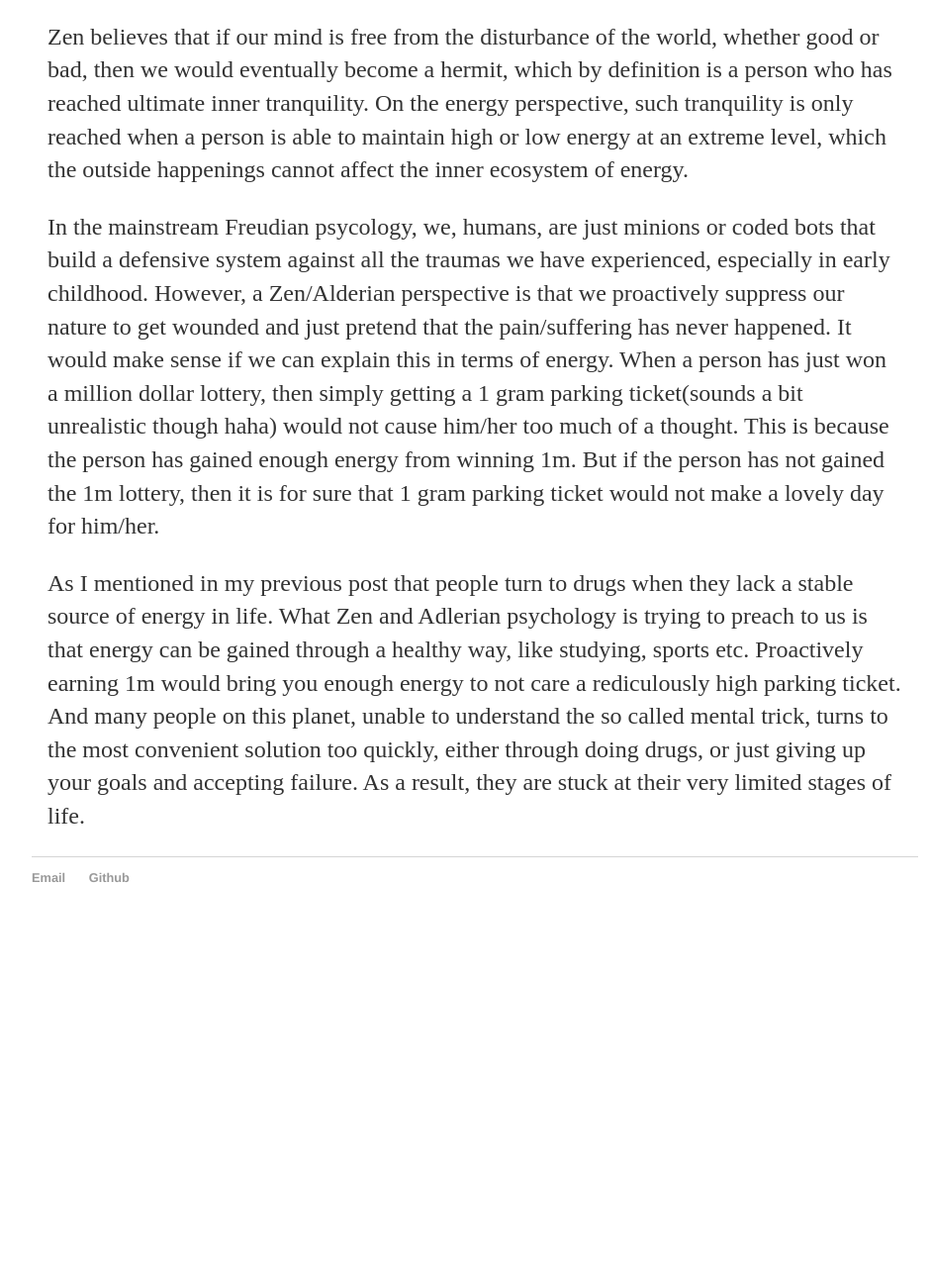
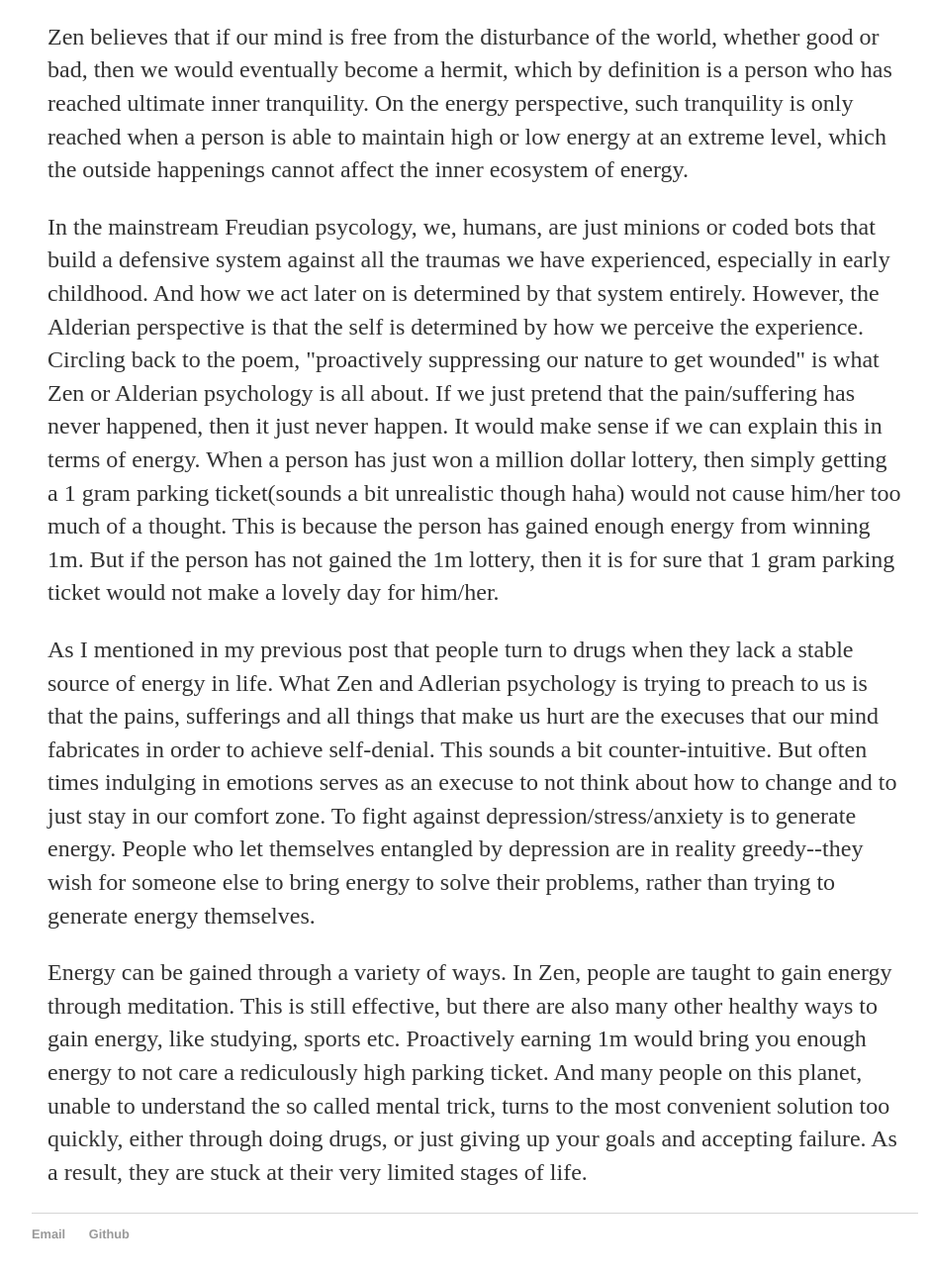
Before and after one commit to yiweny/yiweny.github.io, a plain HTML site: page zen.html in a window 1280 px wide. Shown: the part 974-2264 px from the top of the page at 99% size, without its empty margins (160-1101 px from the left). Before the commit the page ends 1928 px from the top, so only its background shows below. Drawn offline with Linux system fonts and the light colour scheme.

Commit message:
adding some refinements to zen

```diff
--- a/zen.html
+++ b/zen.html
@@ -34,8 +34,9 @@
             </p>
             <p>Contrary to the ideology in Buddaism where people are born to suffer. The poem itself captures Zen, which believes that all the pains and sufferings would not exist if our mind is not affected by them. This is surprisingly similar to Adler's statement: "No experience is in itself a cause of our success or failure. We do not suffer from the shock of our experiences--the so-called trauma--but instead we make out of them whatever suits our purpose. We are not determined by our experiences, but the meaning we give them is self-determining."(Page 39, The Courage to Be Disliked).</p>
             <p>Zen believes that if our mind is free from the disturbance of the world, whether good or bad, then we would eventually become a hermit, which by definition is a person who has reached ultimate inner tranquility. On the energy perspective, such tranquility is only reached when a person is able to maintain high or low energy at an extreme level, which the outside happenings cannot affect the inner ecosystem of energy.</p>
-            <p>In the mainstream Freudian psycology, we, humans, are just minions or coded bots that build a defensive system against all the traumas we have experienced, especially in early childhood. However, a Zen/Alderian perspective is that we proactively suppress our nature to get wounded and just pretend that the pain/suffering has never happened. It would make sense if we can explain this in terms of energy. When a person has just won a million dollar lottery, then simply getting a 1 gram parking ticket(sounds a bit unrealistic though haha) would not cause him/her too much of a thought. This is because the person has gained enough energy from winning 1m. But if the person has not gained the 1m lottery, then it is for sure that 1 gram parking ticket would not make a lovely day for him/her. </p>
-            <p>As I mentioned in my previous post that people turn to drugs when they lack a stable source of energy in life. What Zen and Adlerian psychology is trying to preach to us is that energy can be gained through a healthy way, like studying, sports etc. Proactively earning 1m would bring you enough energy to not care a rediculously high parking ticket. And many people on this planet, unable to understand the so called mental trick, turns to the most convenient solution too quickly, either through doing drugs, or just giving up your goals and accepting failure. As a result, they are stuck at their very limited stages of life.  </p>
+            <p>In the mainstream Freudian psycology, we, humans, are just minions or coded bots that build a defensive system against all the traumas we have experienced, especially in early childhood. And how we act later on is determined by that system entirely. However, the Alderian perspective is that the self is determined by how we perceive the experience. Circling back to the poem, "proactively suppressing our nature to get wounded" is what Zen or Alderian psychology is all about. If we just pretend that the pain/suffering has never happened, then it just never happen. It would make sense if we can explain this in terms of energy. When a person has just won a million dollar lottery, then simply getting a 1 gram parking ticket(sounds a bit unrealistic though haha) would not cause him/her too much of a thought. This is because the person has gained enough energy from winning 1m. But if the person has not gained the 1m lottery, then it is for sure that 1 gram parking ticket would not make a lovely day for him/her. </p>
+            <p>As I mentioned in my previous post that people turn to drugs when they lack a stable source of energy in life. What Zen and Adlerian psychology is trying to preach to us is that the pains, sufferings and all things that make us hurt are the execuses that our mind fabricates in order to achieve self-denial. This sounds a bit counter-intuitive. But often times indulging in emotions serves as an execuse to not think about how to change and to just stay in our comfort zone. To fight against depression/stress/anxiety is to generate energy. People who let themselves entangled by depression are in reality greedy--they wish for someone else to bring energy to solve their problems, rather than trying to generate energy themselves. </p>
+            <p>Energy can be gained through a variety of ways. In Zen, people are taught to gain energy through meditation. This is still effective, but there are also many other healthy ways to gain energy, like studying, sports etc. Proactively earning 1m would bring you enough energy to not care a rediculously high parking ticket. And many people on this planet, unable to understand the so called mental trick, turns to the most convenient solution too quickly, either through doing drugs, or just giving up your goals and accepting failure. As a result, they are stuck at their very limited stages of life.  </p>
     		</div><!-- /.blurb -->
 		</div><!-- /.container -->
 		<footer>
```
Also changed, not shown: philosophy.html (+2 -1 lines).
